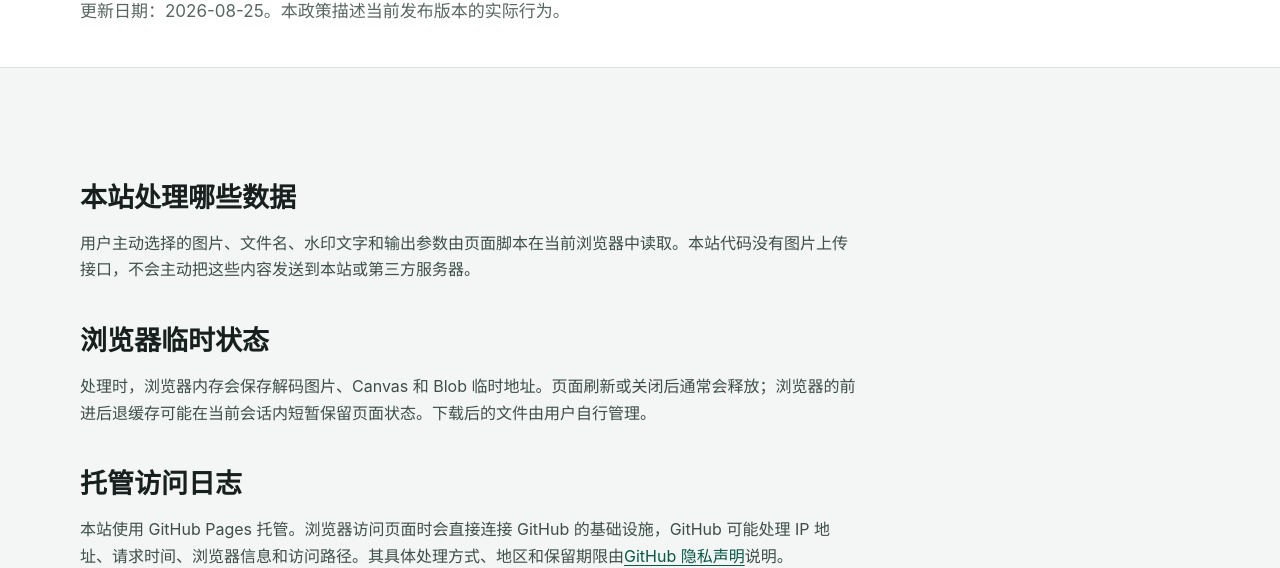
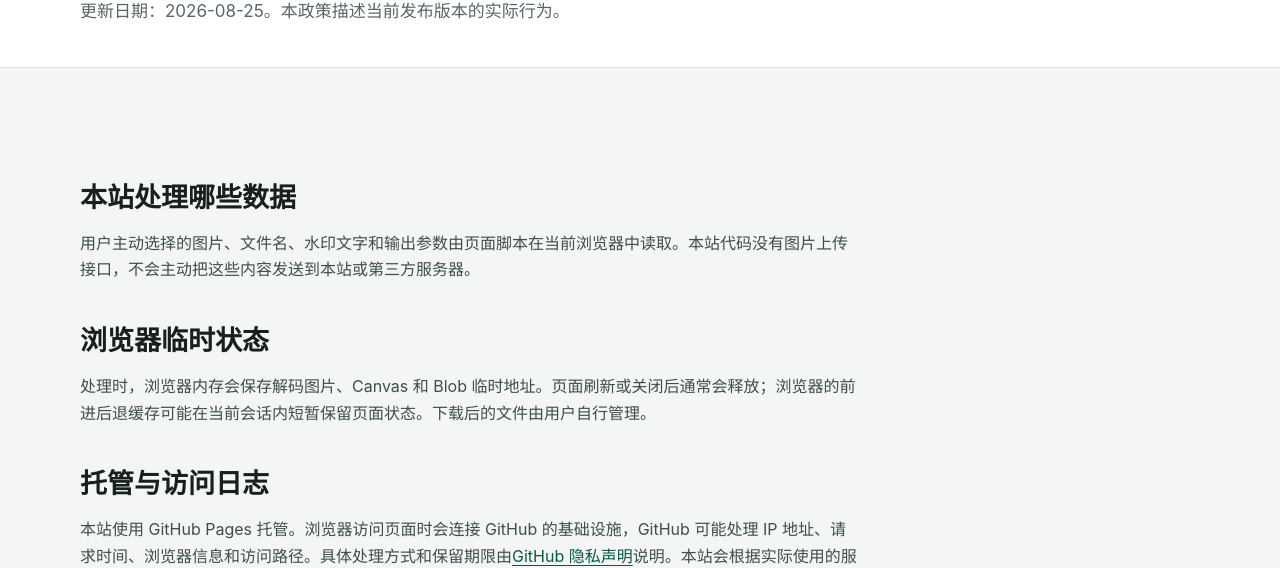
Before and after one commit to gongsunyuemo-ctrl/tuan-tools-cn, a website: page privacy/index.html in a window 1280 px wide. Shown: the part 239-807 px from the top of the page. Drawn offline with Linux system fonts and the light colour scheme.

Commit message:
Update index.html

```diff
--- a/privacy/index.html
+++ b/privacy/index.html
@@ -40,7 +40,7 @@
   </nav>
 </header>
 <main id="main" tabindex="-1">
-<section class="page-head"><div class="page-head-inner"><p class="eyebrow">隐私政策</p><h1>图片由浏览器处理</h1><p>更新日期：2026-08-25。本政策描述当前发布版本的实际行为。</p></div></section><section class="section"><article class="article"><h2>本站处理哪些数据</h2><p>用户主动选择的图片、文件名、水印文字和输出参数由页面脚本在当前浏览器中读取。本站代码没有图片上传接口，不会主动把这些内容发送到本站或第三方服务器。</p><h2>浏览器临时状态</h2><p>处理时，浏览器内存会保存解码图片、Canvas 和 Blob 临时地址。页面刷新或关闭后通常会释放；浏览器的前进后退缓存可能在当前会话内短暂保留页面状态。下载后的文件由用户自行管理。</p><h2>托管访问日志</h2><p>本站使用 GitHub Pages 托管。浏览器访问页面时会直接连接 GitHub 的基础设施，GitHub 可能处理 IP 地址、请求时间、浏览器信息和访问路径。其具体处理方式、地区和保留期限由<a href="https://docs.github.com/site-policy/privacy-policies/github-general-privacy-statement" rel="nofollow">GitHub 隐私声明</a>说明。</p><h2>Cookie、统计与广告</h2><p>当前版本不加载统计、广告或个性化推荐脚本，也不设置本站 Cookie。以后如新增服务，将在启用前说明服务提供方、目的、数据种类、保存期限、退出方式和必要的同意机制。第三方脚本不得与含有文件预览和 Canvas 的工具工作区共享页面权限。</p><h2>数据跨境与适用地区</h2><p>GitHub 是境外托管服务。运营者会根据实际运营主体、访问地区和接入服务评估数据跨境及其他适用义务。本政策不把“图片没有上传”与“页面访问完全不产生网络数据”混为一谈。</p><h2>联系我们</h2><p>隐私问题可通过<a href="https://github.com/tuan-image-tools/tuan-image-tools.github.io/issues" rel="nofollow">本站反馈渠道</a>联系图安工具维护团队。请不要发送原始证件或私人照片。</p></article></section>
+<section class="page-head"><div class="page-head-inner"><p class="eyebrow">隐私政策</p><h1>图片由浏览器处理</h1><p>更新日期：2026-08-25。本政策描述当前发布版本的实际行为。</p></div></section><section class="section"><article class="article"><h2>本站处理哪些数据</h2><p>用户主动选择的图片、文件名、水印文字和输出参数由页面脚本在当前浏览器中读取。本站代码没有图片上传接口，不会主动把这些内容发送到本站或第三方服务器。</p><h2>浏览器临时状态</h2><p>处理时，浏览器内存会保存解码图片、Canvas 和 Blob 临时地址。页面刷新或关闭后通常会释放；浏览器的前进后退缓存可能在当前会话内短暂保留页面状态。下载后的文件由用户自行管理。</p><h2>托管与访问日志</h2><p>本站使用 GitHub Pages 托管。浏览器访问页面时会连接 GitHub 的基础设施，GitHub 可能处理 IP 地址、请求时间、浏览器信息和访问路径。具体处理方式和保留期限由<a href="https://docs.github.com/site-policy/privacy-policies/github-general-privacy-statement" rel="nofollow">GitHub 隐私声明</a>说明。本站会根据实际使用的服务和适用要求维护本政策，不把“图片没有上传”与“页面访问完全不产生网络数据”混为一谈。</p><h2>Cookie、统计与广告</h2><p>当前版本不加载统计、广告或个性化推荐脚本，也不设置本站 Cookie。以后如新增服务，将在启用前说明服务提供方、目的、数据种类、保存期限、退出方式和必要的同意机制。第三方脚本不得与含有文件预览和 Canvas 的工具工作区共享页面权限。</p><h2>联系我们</h2><p>隐私问题可通过<a href="https://github.com/tuan-image-tools/tuan-image-tools.github.io/issues" rel="nofollow">本站反馈渠道</a>联系图安工具维护团队。请不要发送原始证件或私人照片。</p></article></section>
 </main>
 <footer class="site-footer">
   <div class="footer-inner">
```
